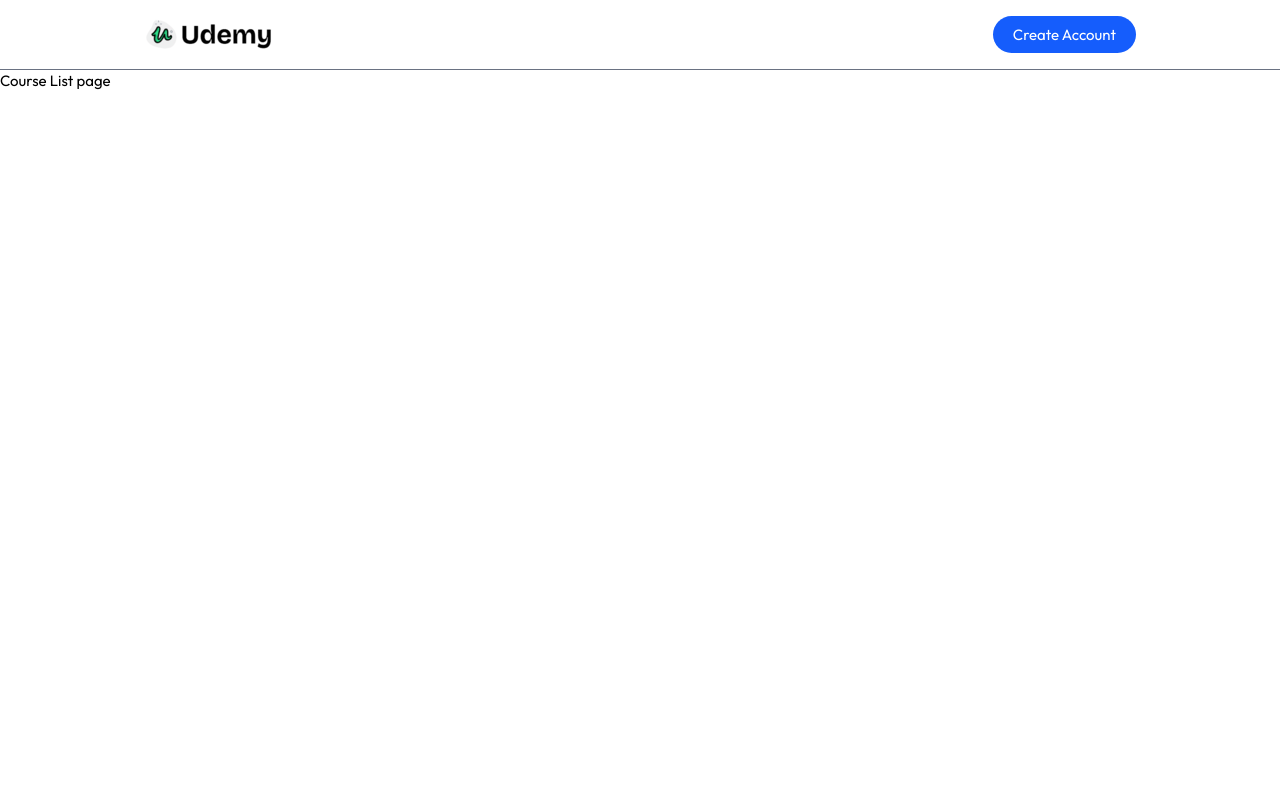
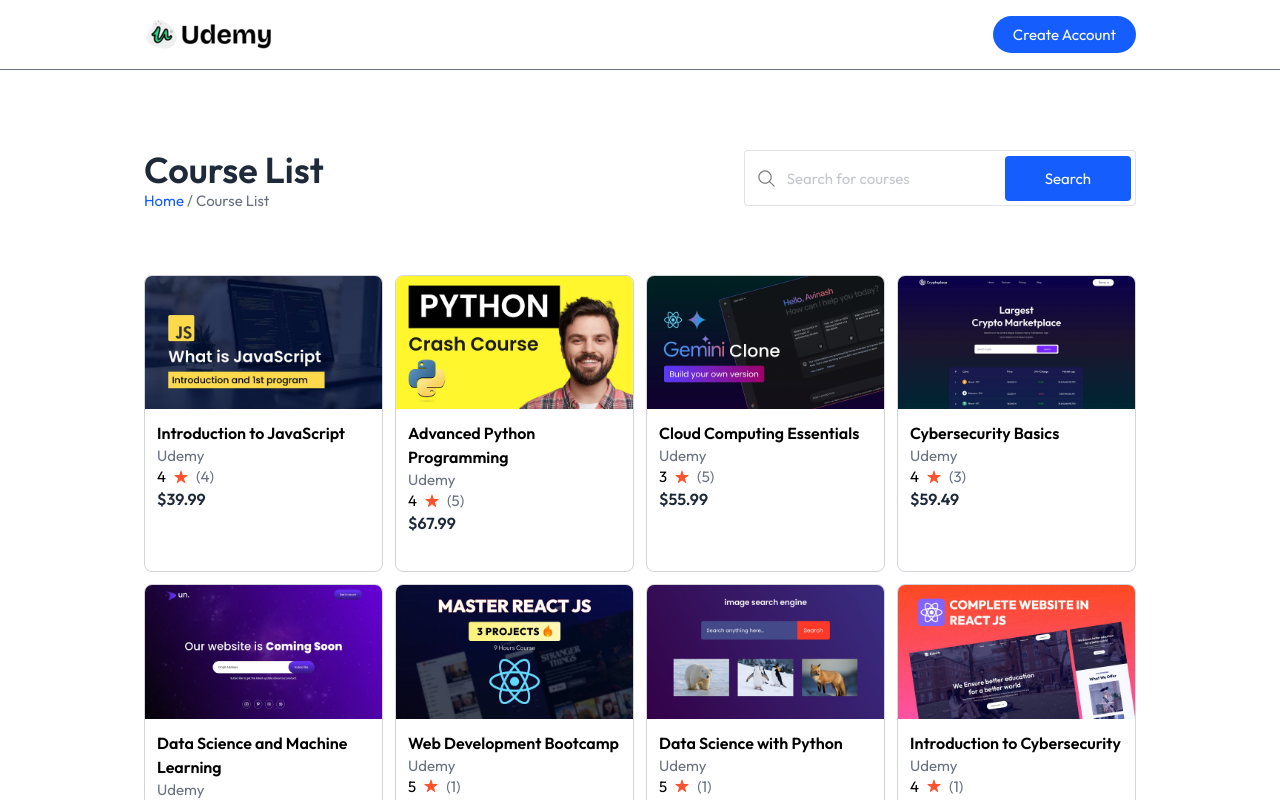
Before and after one commit to Jils31/Udemy-Clone, a React (Vite) app: page /course-list in a window 1280 px wide. Shown: the top 800 px of the page. Built offline with nearby package versions, Linux system fonts and the light colour scheme; no server answers.

Commit message:
CourseList page is added

```diff
--- a/src/assets/assets.js
+++ b/src/assets/assets.js
@@ -8,6 +8,7 @@
 import walmart_logo from "./walmart.svg";
 import accenture_logo from "./accenture.svg";
 import star from './star.svg'
+import cross_icon from './cross_icon.svg'
 
 export const assets = {
   logo,
@@ -19,7 +20,8 @@
   accenture_logo,
   walmart_logo,
   paypal_logo,
-  star
+  star,
+  cross_icon
 };
 
 export const courses = [
--- a/src/pages/student/CoursesList.jsx
+++ b/src/pages/student/CoursesList.jsx
@@ -1,11 +1,76 @@
-import React from 'react'
+import React, { useContext, useEffect, useState } from "react";
+import SearchBar from "../../components/student/SearchBar";
+import { useNavigate, useParams } from "react-router-dom";
+import { AppContext } from "../../context/AppContext";
+import CourseCard from "../../components/student/CourseCard";
+import { assets } from "../../assets/assets";
+import Footer from "../../components/student/Footer";
 
 function CoursesList() {
+  const navigate = useNavigate();
+  const { allCourses } = useContext(AppContext);
+  const { input } = useParams();
+
+  const [filteredCourse, setFilteredCourse] = useState([]);
+
+  useEffect(() => {
+    if (allCourses && allCourses.length > 0) {
+      const tempCourses = allCourses.slice();
+
+      input
+        ? setFilteredCourse(
+            tempCourses.filter((item) =>
+              item.title.toLowerCase().includes(input.toLowerCase())
+            )
+          )
+        : setFilteredCourse(tempCourses);
+    }
+  }, [allCourses, input]);
+
   return (
-    <div>
-      Course List page
-    </div>
-  )
+    <>
+      <div className="relative md:px-36 px-8 pt-20 text-left">
+        <div className="flex md:flex-row flex-col gap-6 items-start justify-between w-full">
+          <div>
+            <h1 className="text-4xl font-semibold text-gray-800">
+              Course List
+            </h1>
+            <p className="text-gray-500">
+              <span
+                className="text-blue-600 cursor-pointer"
+                onClick={() => navigate("/")}
+              >
+                Home
+              </span>
+              {" / "}
+              <span>Course List</span>
+            </p>
+          </div>
+
+          <SearchBar data={input} />
+        </div>
+
+        {input && (
+          <div className="inline-flex items-center gap-4 px-4 py-2 border mt-8 -mb-8 text-gray-600">
+            <p>{input}</p>
+            <img
+              src={assets.cross_icon}
+              alt=""
+              className="cursor-pointer"
+              onClick={() => navigate("/course-list")}
+            />
+          </div>
+        )}
+
+        <div className="grid grid-cols-1 sm:grid-cols-2 md:grid-cols-3 lg:grid-cols-4 my-16 gap-3 px-2 md:p-0">
+          {filteredCourse.map((course, index) => (
+            <CourseCard key={index} course={course} />
+          ))}
+        </div>
+      </div>
+      <Footer />
+    </>
+  );
 }
 
-export default CoursesList
+export default CoursesList;
```
Also changed, not shown: src/assets/cross_icon.svg (added).
